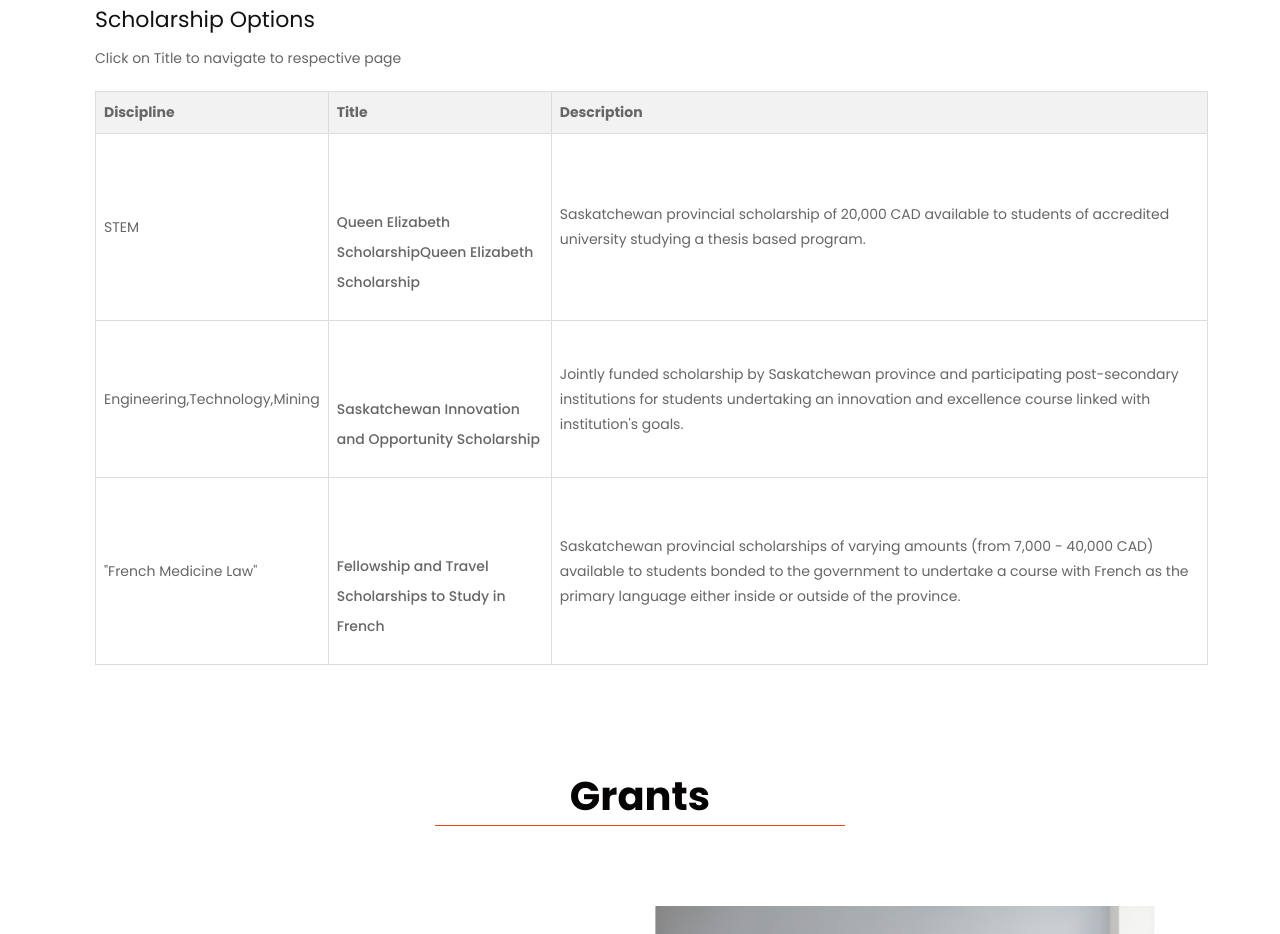
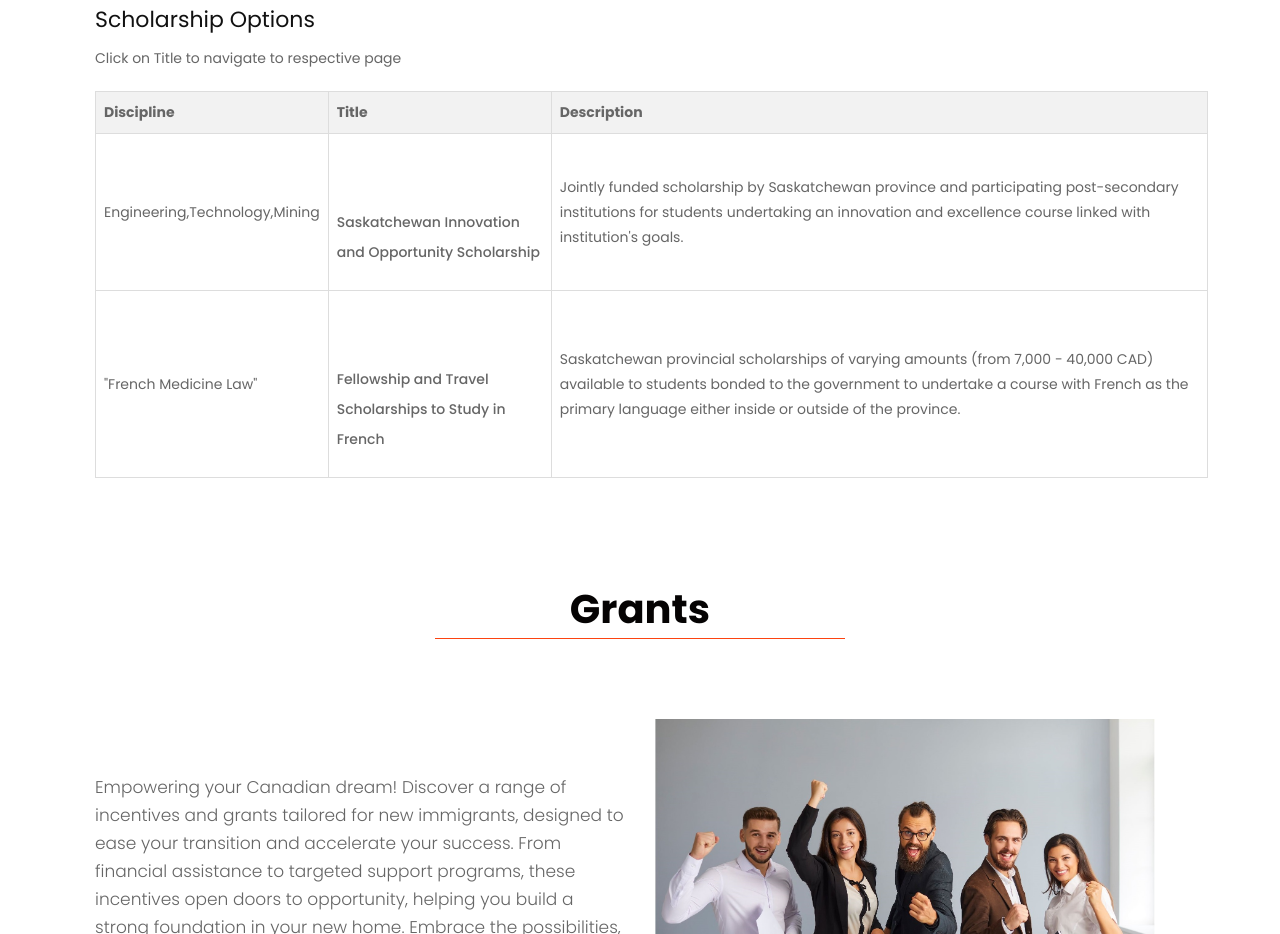
Before and after one commit to bipulchugh/sodslaceproject, a plain HTML site: page index.html in a window 1280 px wide. Shown: the part 2808-3742 px from the top of the page. Drawn offline with nearby package versions, Linux system fonts and the light colour scheme.

Commit message:
Update index.html
Removed STEM link from Scholarships as it was not working

```diff
--- a/index.html
+++ b/index.html
@@ -277,11 +277,7 @@
 								</tr>
 							</thead>
 							<tbody>
-								<tr>
-									<td>STEM</td>
-									<td><a href="https://www.saskatchewan.ca/residents/education-and-learning/scholarships-bursaries-grants/scholarships/queen-elizabeth-ii-scholarship" target="_blank" style="font-size: 14px ;background: none; text-decoration: underline; border: none; color: #666666; text-transform: none;">Queen Elizabeth ScholarshipQueen Elizabeth Scholarship</a></td>
-									<td>Saskatchewan provincial scholarship of 20,000 CAD available to students of accredited university studying a thesis based program.</td>
-								</tr>
+
 								<tr>
 									<td>Engineering,Technology,Mining</td>
 									<td><a href="https://www.saskatchewan.ca/residents/education-and-learning/scholarships-bursaries-grants/scholarships/saskatchewan-innovation-and-opportunity-scholarship" target="_blank" style="font-size: 14px ;background: none; text-decoration: underline; border: none; color: #666666; text-transform: none;">Saskatchewan Innovation and Opportunity Scholarship</a></td>
```
